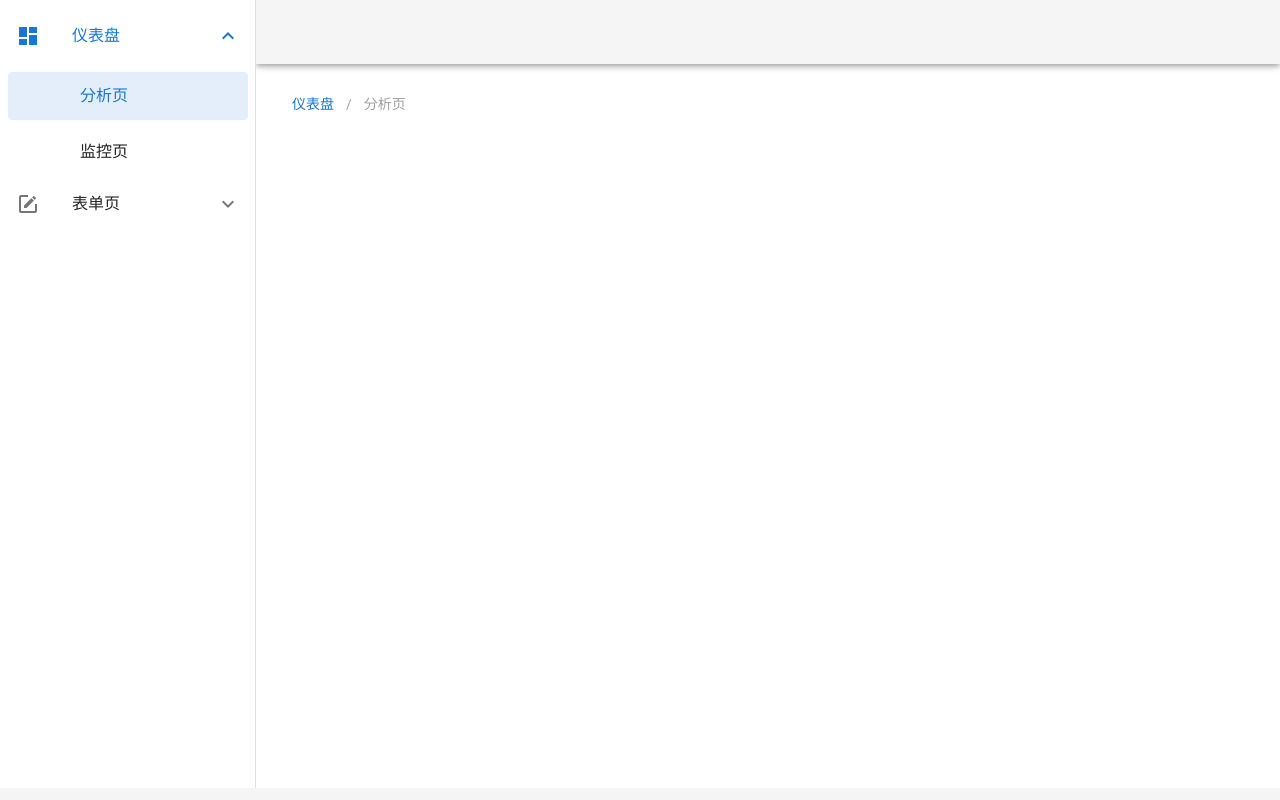
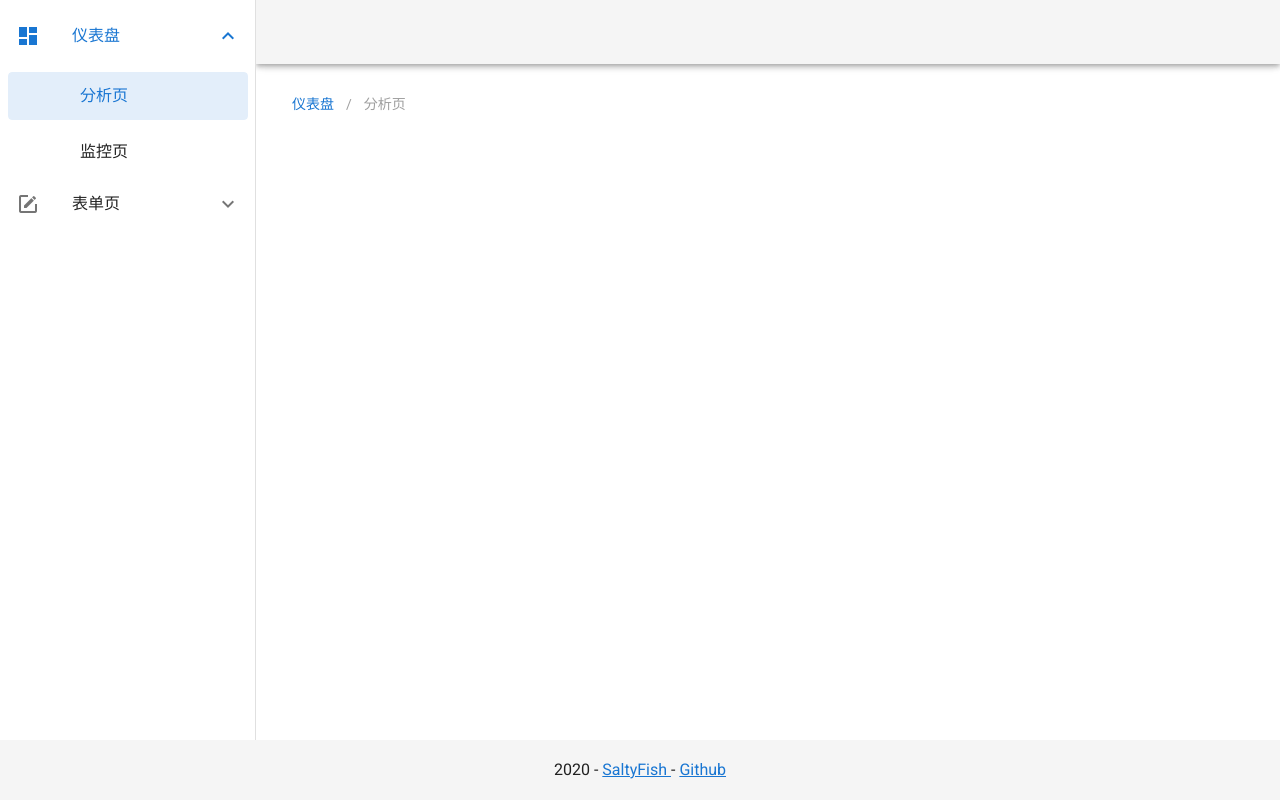
Before and after one commit to BreadMage/sf-admin-vuetify, a Vue app: page /dashboard/analysis in a window 1280 px wide. Built offline with nearby package versions, Linux system fonts and the light colour scheme.

Commit message:
新增footer

```diff
--- a/src/layouts/index/components/sf-footer.vue
+++ b/src/layouts/index/components/sf-footer.vue
@@ -1,5 +1,17 @@
 <template>
-  <v-footer app> </v-footer>
+  <v-footer app>
+    <v-col class="text-center" cols="12">
+      {{ new Date().getFullYear() }}
+      -
+      <a href="https://github.com/BreadMage" target="_blank">
+        SaltyFish
+      </a>
+      -
+      <a href="https://github.com/BreadMage/sf-admin-vuetify" target="_blank">
+        Github
+      </a>
+    </v-col>
+  </v-footer>
 </template>
 
 <script>
```
